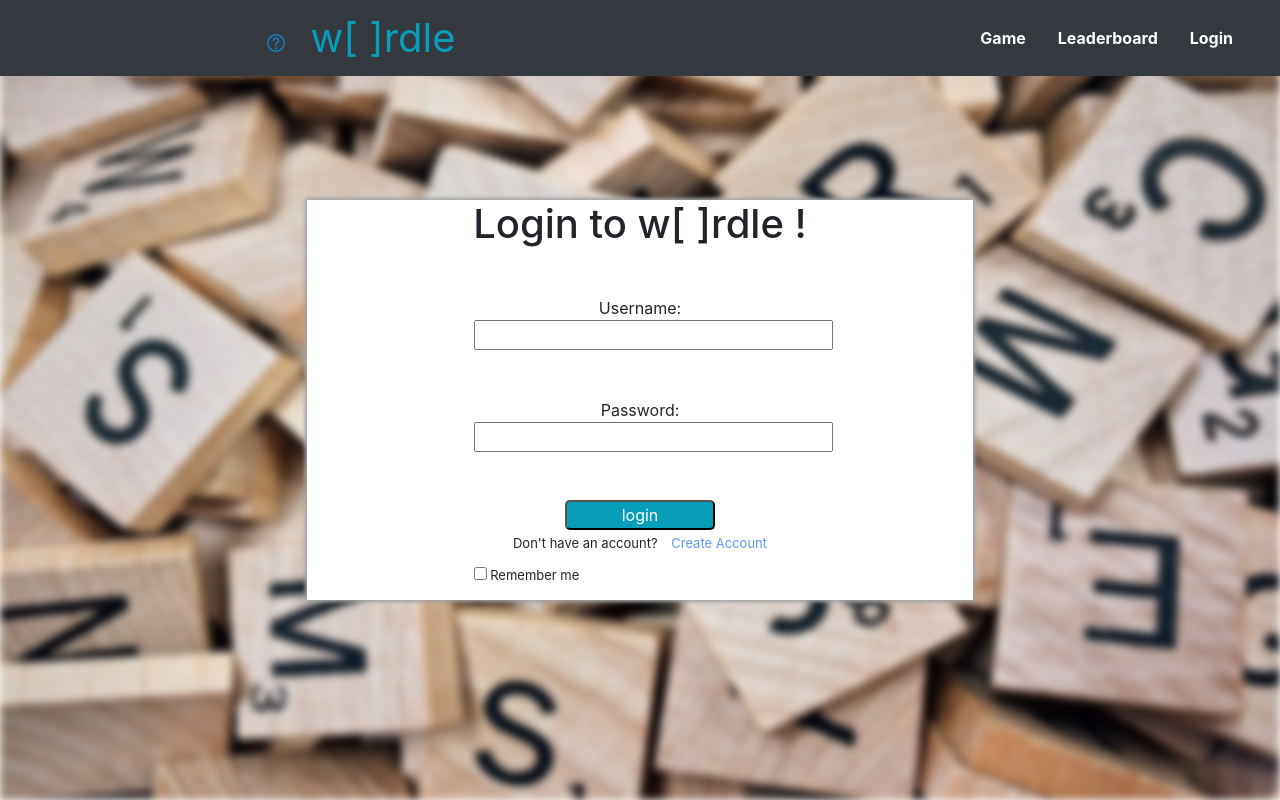
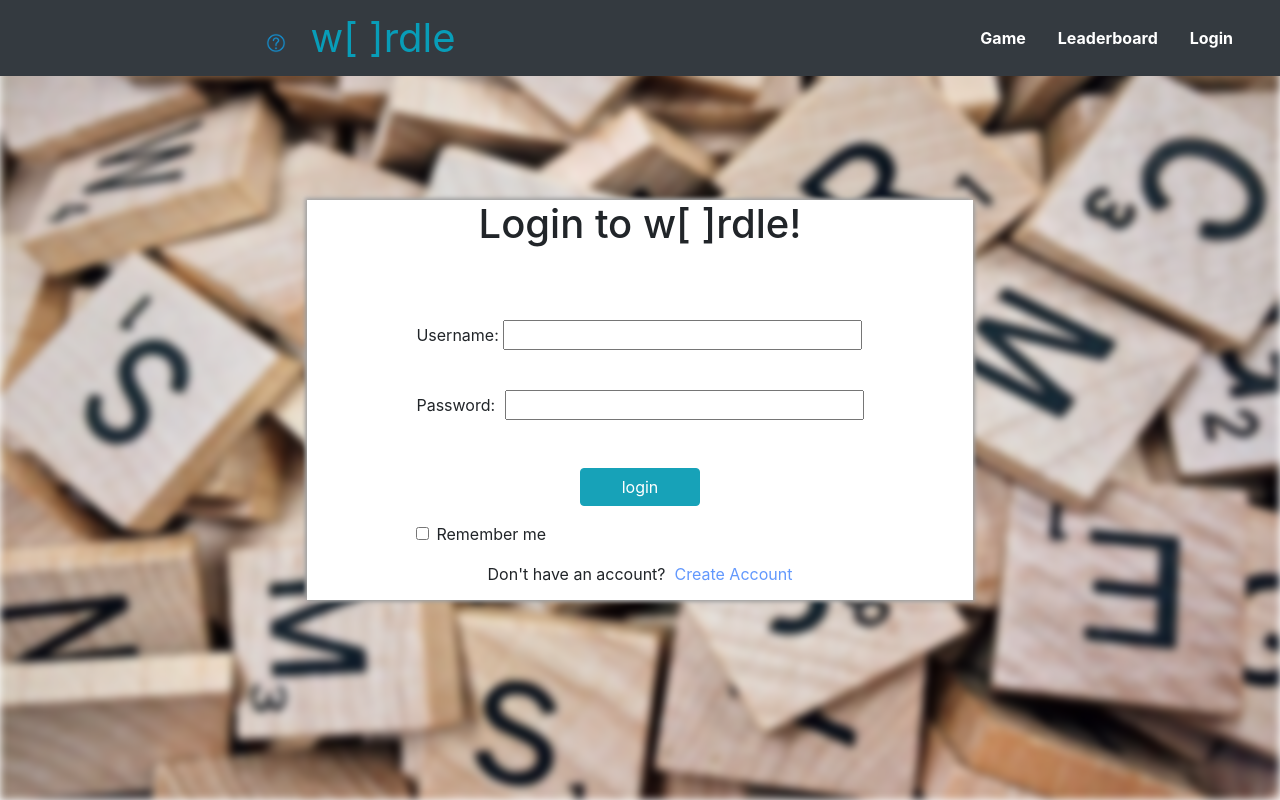
Before and after one commit to Matthew-P133/W-rdle, a Django app: template templates/wordgame/login.html in a window 1280 px wide. Run offline with Django 3.2, Linux system fonts and the light colour scheme; the template is opened without the code that fills it, so the values that code supplies are empty; some libraries are stand-ins or nearby versions.

Commit message:
Complete the login function

```diff
--- a/static/style/loginCss.css
+++ b/static/style/loginCss.css
@@ -37,63 +37,3 @@
     background-color: #fff;
     z-index: 1113;
 }
-
-#login_top{
-    display: block;
-    position: relative;
-    top: 10%;
-    left: 25%;
-    width: 333px;
-    height:200px;
-    font-size: 16px;
-}
-
-#notice{
-    display: flex;
-    width: 100%;
-    margin-top:15px;
-    font-size: 13px;
-    height:20px;
-}
-
-#remember{
-    width: 50%;
-}
-
-#login_form{
-    text-align: center;
-}
-
-h1{
-    text-align: center;
-}
-
-#login_click{
-    height:30px;
-    width:150px;
-    background-color:rgb(8, 157, 184) ;
-    border-radius: 5px 5px 5px 5px;
-    color: #fff;
-    font-size: 16px;
-}
-
-#login_click:hover{
-    background-color:#fff ;
-    color:rgb(8, 157, 184) ;
-    cursor:pointer;
-}
-
-#msg{
-    height:11px;
-    text-align: center;
-    color: red;
-    font-size: 11px;
-    margin-top: 10px;
-}
-
-#login_bottom{
-    text-align: center;
-    font-size: 13px;
-    height:20px;
-    margin-top: 30px;
-}
--- a/templates/wordgame/base.html
+++ b/templates/wordgame/base.html
@@ -6,7 +6,6 @@
         <link rel="stylesheet" href="/static/bootstrap/css/bootstrap.min.css">
         <link rel="stylesheet" type="text/css" href="../../static/style/baseCss.css" charset="utf-8"/>
         <script src="/static/jquery/jquery.min.js"></script>
-        <script src="https://cdn.staticfile.org/popper.js/1.15.0/umd/popper.min.js"></script>
         <script src="/static/bootstrap/js/bootstrap.min.js"></script>
         <script src="/static/js/base.js"></script>
         {% block head_block %}
--- a/templates/wordgame/login.html
+++ b/templates/wordgame/login.html
@@ -14,31 +14,45 @@
     <div id = "contain">
         <div id = "set_background"> </div>
         <div id = "contain-login">
-            <h1>Login to w[&nbsp;]rdle !</h1>
-            <div id="login_top">
+            <div class="row justify-content-center">
                 <form id="login_form" method="post" action="{% url 'wordgame:login' %}">
                     {% csrf_token %}
-                    <div class="form-content">
+                    <div class="text-center"><h1>Login to w[&nbsp;]rdle!</h1></div>
+                    {% if msg %}
+                        <div class="alert alert-danger fade show text-center">
+                            <strong>{{ msg }}</strong>
+                        </div>
+                    {% else %}
+                        <br /><br />
+                    <!-- <div id="msg">{{ msg }}</div> -->
+                    {% endif %}
+                    <div class="form-content mt-3">
                         Username: <input type="text" name="username" value="" size="30" />
                     </div>
-                    <br /><br />
-                    <div class="form-content">
-                        Password: <input type="password" name="password" value="" size="30" />
+                    <br />
+                    <div class="form-content mt-3">
+                        Password: <input style="margin-left: 5px" password" name="password" value="" size="30" />
                     </div>
-                    <br /><br />
-                    <input id="login_click" type="submit" value="login" />
+                    <br />
+                    <div class="form-content mt-4" style="text-align:center">
+                        <button style="width:120px" type="submit" value="login" class="btn btn-info">login</button>
+                    </div>
+                    <div class="form-group form-check mt-3">
+                        <label class="form-check-label">
+                          <input class="form-check-input" type="checkbox" name="remember" value="1"> Remember me
+                        </label>
+                        </div>
+                    <div class="form-content mt-3 text-center">
+                        <span>Don't have an account? </span>
+                        &nbsp;<a style="color: rgb(98, 152, 253);" href="{% url 'wordgame:register' %}">Create Account</a>
+                    </div>
                 </form>
-                <div id="msg">{{ msg }}</div>
-                <div id="notice">
-                    <div id="remember">
-                        <input id="rememberMe" type="checkbox" name="check_remember" {{ check_value }}/>
-                        <span>Remember me</span>
-                    </div>
-                </div>
+
+
             </div>
             <br />
             <br />
-            <div id="login_bottom"><span>Don't have an account? </span><a style="margin-left:10px ;color: rgb(98, 152, 253);" href="{% url 'wordgame:register' %}">Create Account</a></div>
+
         </div>
 
     </div>
--- a/wordgame/forms.py
+++ b/wordgame/forms.py
@@ -6,8 +6,7 @@ from django.forms import widgets
 
 
 class UserForm(forms.ModelForm):
-    username = forms.CharField(min_length=4, max_length=12, widget=forms.TextInput(
-      attrs={"class": "form-control"}))
+    username = forms.CharField(min_length=4, max_length=12, widget=forms.TextInput())
     password = forms.CharField(widget=forms.PasswordInput())
     PasswordConfirm  = forms.CharField(widget=forms.PasswordInput())
     class Meta:
```
Also changed, not shown: wordgame/views.py (+6 -3 lines).
